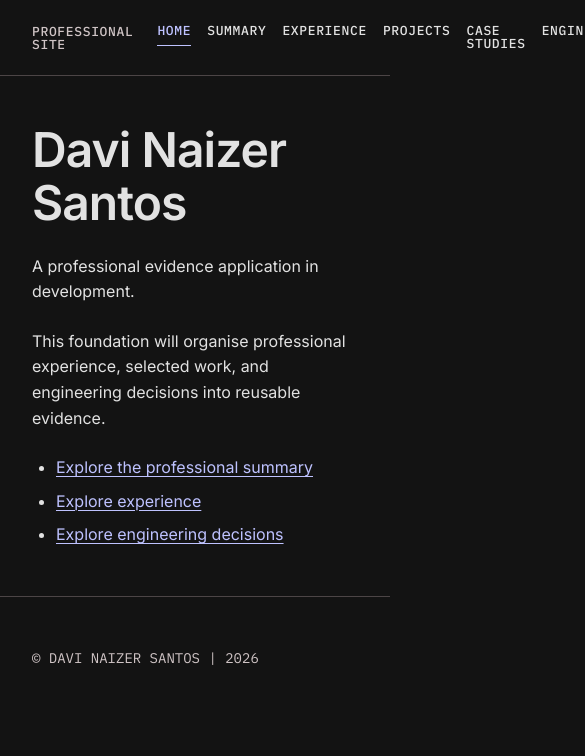
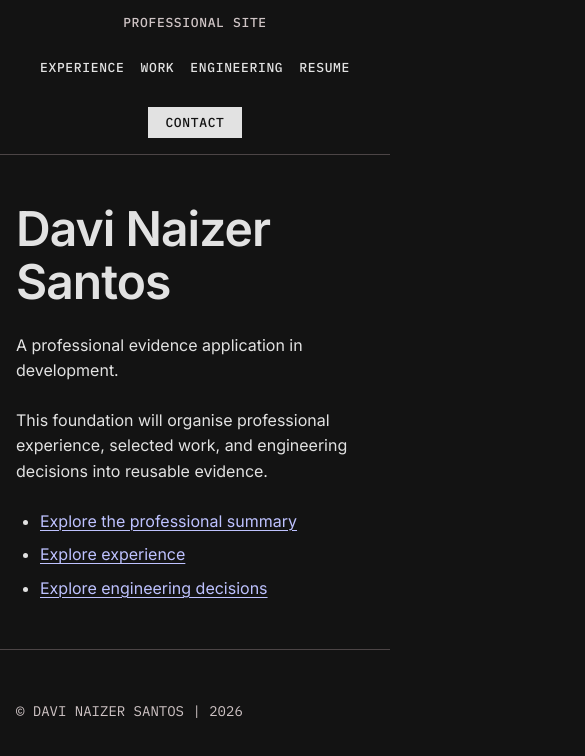
Before and after one commit to davinaizer/professional-site, a React (Vite) app: page / in a window 390 px wide. Shown: the top 756 px of the page, 585 px wide, since content can reach past the window. Built offline with nearby package versions, Linux system fonts and the light colour scheme.

Commit message:
feat: Establish responsive shell and navigation behaviour

```diff
--- a/src/app/App.tsx
+++ b/src/app/App.tsx
@@ -1,14 +1,20 @@
-import { Outlet } from "react-router";
+import { Link, Outlet } from "react-router";
 import PrimaryNavigation from "../components/PrimaryNavigation.tsx";
 import Footer from "./Footer.tsx";
+import { routes } from "./routes.ts";
 
 function App() {
 	return (
 		<>
 			<header className="site-header">
 				<div className="site-header__inner">
-					<p className="site-header__identity">Professional Site</p>
+					<Link className="site-header__identity" to={routes.home}>
+						Professional Site
+					</Link>
 					<PrimaryNavigation />
+					<Link className="site-header__contact" to={routes.contact}>
+						Contact
+					</Link>
 				</div>
 			</header>
 
--- a/src/app/router.tsx
+++ b/src/app/router.tsx
@@ -8,6 +8,7 @@ import NotFoundPage from "../pages/NotFoundPage.tsx";
 import ProfessionalSummaryPage from "../pages/ProfessionalSummaryPage.tsx";
 import ProjectsPage from "../pages/ProjectsPage.tsx";
 import ResumePage from "../pages/ResumePage.tsx";
+import WorkPage from "../pages/WorkPage.tsx";
 import App from "./App.tsx";
 import { routes } from "./routes.ts";
 
@@ -18,6 +19,7 @@ export default createBrowserRouter([
 			{ path: routes.home, Component: HomePage, index: true },
 			{ path: routes.summary, Component: ProfessionalSummaryPage },
 			{ path: routes.experience, Component: ExperiencePage },
+			{ path: routes.work, Component: WorkPage },
 			{ path: routes.projects, Component: ProjectsPage },
 			{ path: routes.caseStudies, Component: CaseStudiesPage },
 			{ path: routes.engineering, Component: EngineeringPage },
--- a/src/app/routes.ts
+++ b/src/app/routes.ts
@@ -3,6 +3,7 @@ export const routes = {
 	home: "/",
 	summary: "/summary",
 	experience: "/experience",
+	work: "/work",
 	projects: "/projects",
 	caseStudies: "/case-studies",
 	engineering: "/engineering",
--- a/src/components/PrimaryNavigation.tsx
+++ b/src/components/PrimaryNavigation.tsx
@@ -6,19 +6,10 @@ function PrimaryNavigation() {
 		<nav className="primary-navigation" aria-label="Primary">
 			<ul>
 				<li>
-					<NavLink to={routes.home}>Home</NavLink>
-				</li>
-				<li>
-					<NavLink to={routes.summary}>Summary</NavLink>
-				</li>
-				<li>
 					<NavLink to={routes.experience}>Experience</NavLink>
 				</li>
 				<li>
-					<NavLink to={routes.projects}>Projects</NavLink>
-				</li>
-				<li>
-					<NavLink to={routes.caseStudies}>Case Studies</NavLink>
+					<NavLink to={routes.work}>Work</NavLink>
 				</li>
 				<li>
 					<NavLink to={routes.engineering}>Engineering</NavLink>
@@ -26,9 +17,6 @@ function PrimaryNavigation() {
 				<li>
 					<NavLink to={routes.resume}>Resume</NavLink>
 				</li>
-				<li>
-					<NavLink to={routes.contact}>Contact</NavLink>
-				</li>
 			</ul>
 		</nav>
 	);
--- /dev/null
+++ b/src/pages/WorkPage.tsx
@@ -0,0 +1,24 @@
+import { Link } from "react-router";
+import { routes } from "../app/routes.ts";
+
+function WorkPage() {
+	return (
+		<section>
+			<h1>Work</h1>
+			<p>
+				Explore selected project evidence or examine a smaller set of case
+				studies in depth.
+			</p>
+			<ul>
+				<li>
+					<Link to={routes.projects}>Selected projects</Link>
+				</li>
+				<li>
+					<Link to={routes.caseStudies}>Case studies</Link>
+				</li>
+			</ul>
+		</section>
+	);
+}
+
+export default WorkPage;
--- a/src/styles/global.css
+++ b/src/styles/global.css
@@ -64,3 +64,9 @@ li + li {
 small {
 	font-family: var(--font-family-mono);
 }
+
+@media (max-width: 40rem) {
+	:root {
+		--layout-gutter: var(--space-2);
+	}
+}
--- a/src/styles/shell.css
+++ b/src/styles/shell.css
@@ -10,15 +10,16 @@
 }
 
 .site-header__inner {
-	display: flex;
+	display: grid;
+	grid-template-columns: minmax(0, 1fr) auto minmax(0, 1fr);
 	align-items: center;
-	justify-content: space-between;
 	gap: var(--space-3);
 	padding-block: var(--space-2);
 }
 
-.site-header__identity {
-	color: var(--color-text-secondary);
+.site-header__identity,
+.primary-navigation a,
+.site-header__contact {
 	font-family: var(--font-family-mono);
 	font-size: var(--font-size-label);
 	font-weight: var(--font-weight-medium);
@@ -27,8 +28,20 @@
 	text-transform: uppercase;
 }
 
+.site-header__identity {
+	justify-self: start;
+	color: var(--color-text-secondary);
+	text-decoration: none;
+}
+
+.primary-navigation {
+	justify-self: center;
+}
+
 .primary-navigation ul {
 	display: flex;
+	flex-wrap: wrap;
+	justify-content: center;
 	gap: var(--space-2);
 	padding-inline-start: 0;
 	list-style: none;
@@ -44,12 +57,6 @@
 	color: var(--color-text-primary);
 	padding-block: var(--space-1);
 	text-decoration: none;
-	font-family: var(--font-family-mono);
-	font-size: var(--font-size-label);
-	font-weight: var(--font-weight-medium);
-	letter-spacing: var(--letter-spacing-label);
-	line-height: var(--line-height-label);
-	text-transform: uppercase;
 }
 
 .primary-navigation a:hover {
@@ -59,6 +66,20 @@
 .primary-navigation .active {
 	color: var(--color-accent);
 	border-block-end-color: var(--color-accent);
+}
+
+.site-header__contact {
+	justify-self: end;
+	border: var(--border-width-default) solid var(--color-text-primary);
+	background-color: var(--color-text-primary);
+	color: var(--color-background);
+	padding: var(--space-1) var(--space-2);
+	text-decoration: none;
+}
+
+.site-header__contact:hover {
+	background-color: transparent;
+	color: var(--color-text-primary);
 }
 
 .site-footer {
@@ -74,3 +95,20 @@
 	color: var(--color-text-secondary);
 	font-size: var(--font-size-caption);
 }
+
+@media (max-width: 56rem) {
+	.site-header__inner {
+		grid-template-columns: minmax(0, 1fr);
+		justify-items: center;
+	}
+
+	.site-header__identity,
+	.primary-navigation,
+	.site-header__contact {
+		justify-self: center;
+	}
+
+	.primary-navigation {
+		grid-column: auto;
+	}
+}
```
Also changed, not shown: 7 other files (tests, documents, lock files or other folders).
